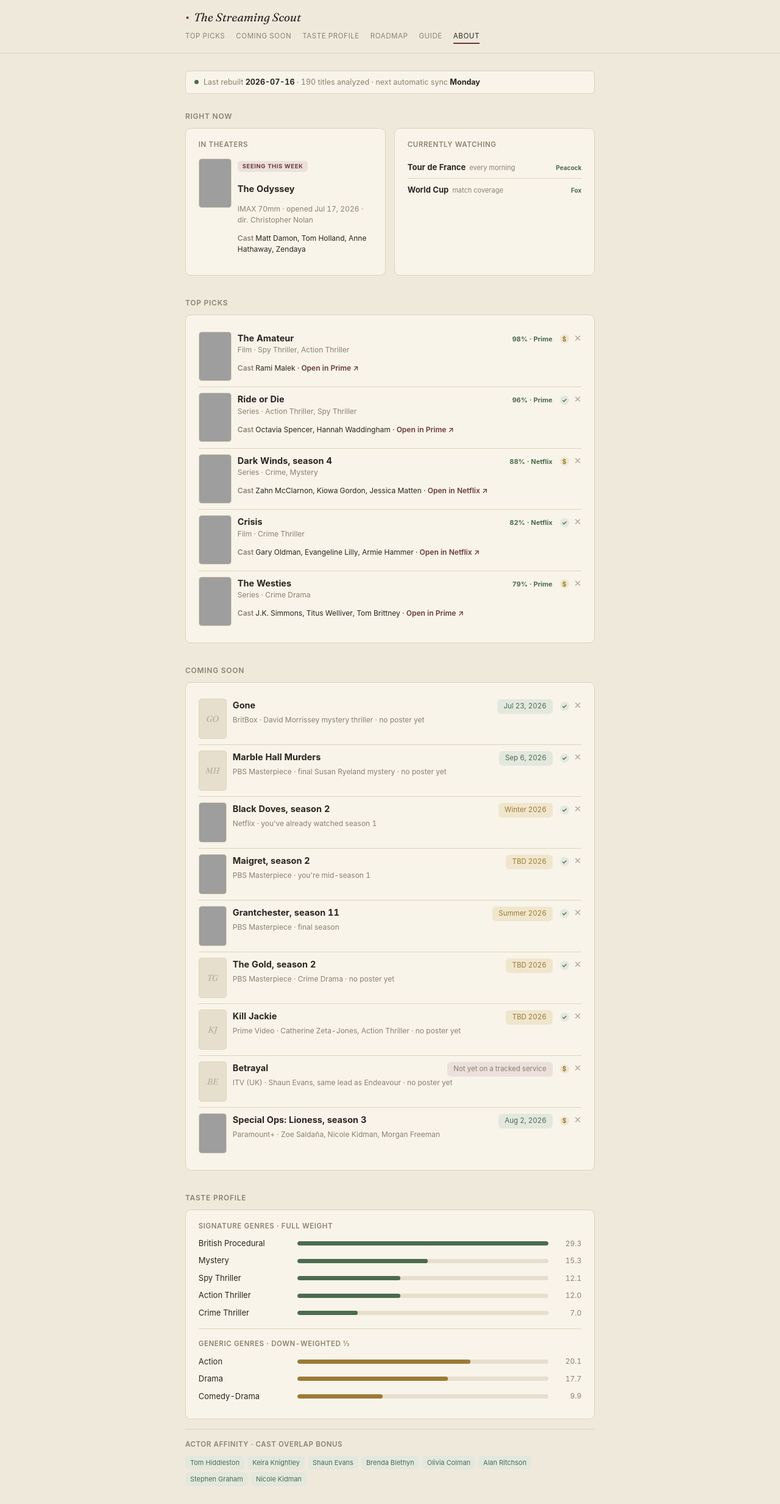
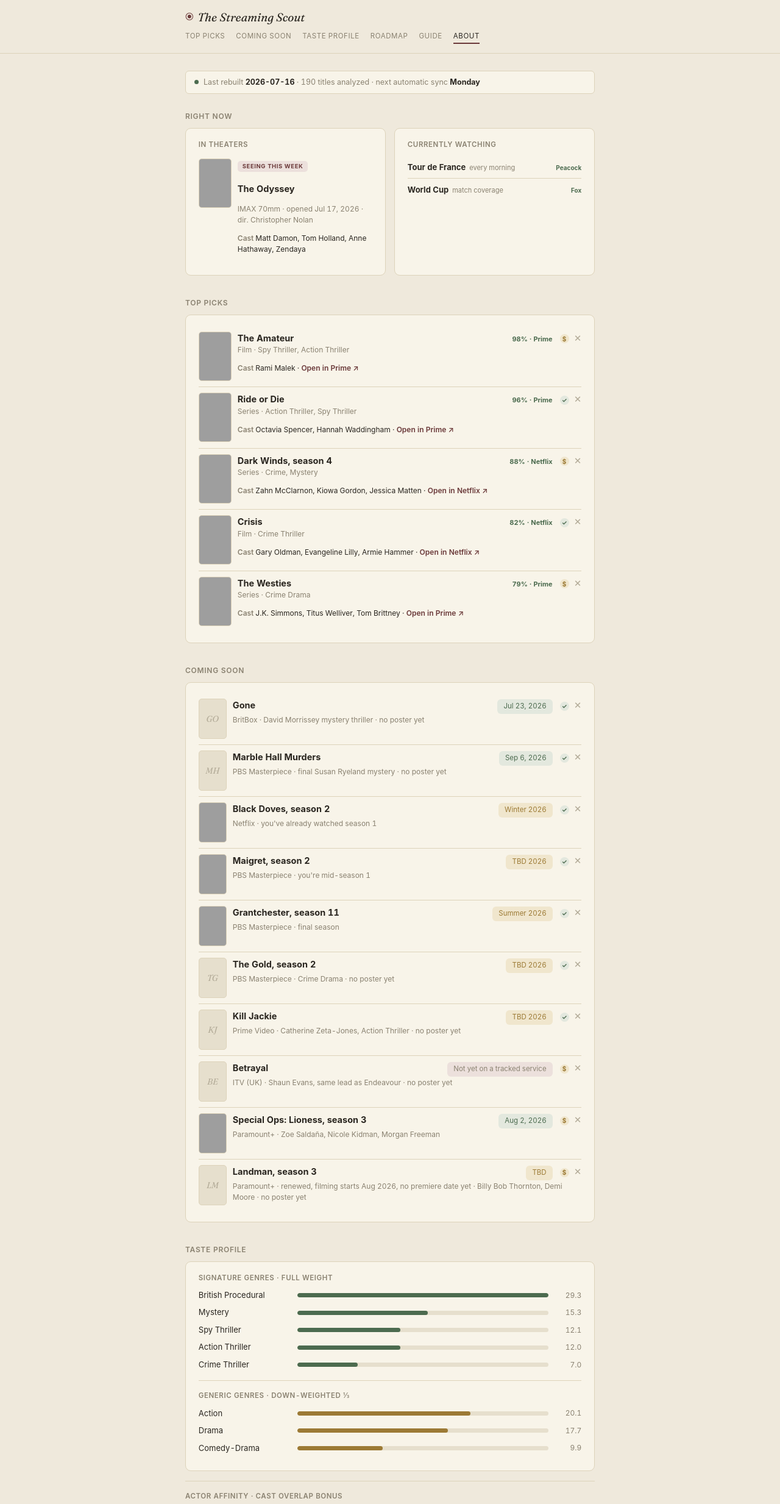
Before and after one commit to snesbitt/streaming-scout, a plain HTML site: page index.html in a window 1280 px wide. Shown: the top 2467 px of the page at 61% size. Drawn offline with Linux system fonts and the light colour scheme; grey boxes are pictures that could not be loaded.

Commit message:
Add Landman S3, align logo mark + icons with Vinyl Scout

```diff
--- a/index.html
+++ b/index.html
@@ -17,7 +17,7 @@
 
 <header class="site-nav">
   <div class="nav-inner">
-    <a class="brand" href="/"><span class="dot">•</span><span class="word">The Streaming Scout</span></a>
+    <a class="brand" href="/"><span class="dot">⦿</span><span class="word">The Streaming Scout</span></a>
     <nav class="links">
       <a href="/#top-picks">Top Picks</a>
       <a href="/#coming-soon">Coming Soon</a>
@@ -187,6 +187,13 @@
             <p class="pick-meta">Paramount+ · Zoe Saldaña, Nicole Kidman, Morgan Freeman</p>
           </div>
         </div>
+        <div class="soon-row" data-title="Landman, season 3">
+          <div class="pick-poster soon-poster poster-mono">LM</div>
+          <div class="soon-body">
+            <div class="soon-top"><span class="soon-title">Landman, season 3</span><span class="soon-date tbd">TBD</span><span class="avail-badge avail-pay" title="Requires Paramount+ — not one of your tracked services">$</span><button class="pick-dismiss" aria-label="Not interested — remove Landman" onclick="ssDismiss(this)">×</button></div>
+            <p class="pick-meta">Paramount+ · renewed, filming starts Aug 2026, no premiere date yet · Billy Bob Thornton, Demi Moore · no poster yet</p>
+          </div>
+        </div>
       </div>
     </section>
 
--- a/style.css
+++ b/style.css
@@ -37,7 +37,7 @@
 display: flex; align-items: center; justify-content: space-between; flex-wrap: wrap; gap: 8px;
 }
 .brand { display: flex; align-items: center; gap: 7px; text-decoration: none; }
-.brand .dot { color: var(--accent); font-size: 13px; }
+.brand .dot { color: var(--accent); font-size: 15px; line-height: 1; position: relative; top: -1px; }
 .brand .word { font-family: var(--serif); font-style: italic; font-size: 17px; color: var(--ink); }
 nav.links { display: flex; gap: 13px; flex-wrap: wrap; }
 nav.links a {
@@ -51,6 +51,7 @@
 nav.links { gap: 18px; }
 nav.links a { font-size: 11.5px; }
 .brand .word { font-size: 19px; }
+.brand .dot { font-size: 17px; }
 }
 
 main { padding: 1.25rem 0 3rem; }
```
Also changed, not shown: about.html (+1 -1 lines), guide.html (+1 -1 lines), roadmap.html (+1 -1 lines), apple-touch-icon.png, favicon-32.png, icon-192.png, icon-512.png.
